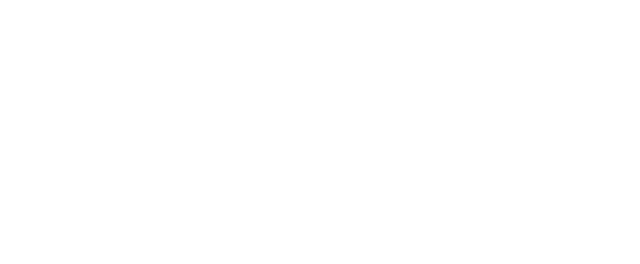
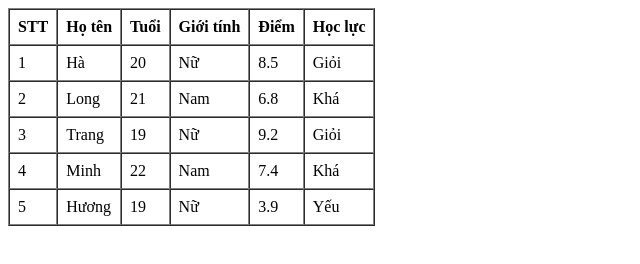
Before and after one commit to chinhpd5/WEB2064, a plain HTML site: page lesson06/index.html in a window 1280 px wide. Shown: the whole page, without its empty margins (0-640 px from the left). Drawn offline with Linux system fonts and the light colour scheme.

Commit message:
chữa bài map

```diff
--- a/lesson06/index.html
+++ b/lesson06/index.html
@@ -7,6 +7,21 @@
 </head>
 <body>
 
+  <table border="1" cellpadding="8" cellspacing="0">
+  <thead>
+    <tr>
+      <th>STT</th>
+      <th>Họ tên</th>
+      <th>Tuổi</th>
+      <th>Giới tính</th>
+      <th>Điểm</th>
+      <th>Học lực</th>
+    </tr>
+  </thead>
+  <tbody>
+  </tbody>
+
+
   <script src="./main.js"></script>
 </body>
 </html>
--- a/lesson06/main.js
+++ b/lesson06/main.js
@@ -64,4 +64,28 @@ const mapResult = students.map((item,index)=>{
   }
 })
 
-console.log(mapResult);
+// console.log(mapResult);
+
+const result1 = students.map((item,index) => {
+  return `${item.name} có điểm ${item.mark},
+    học lực: ${item.mark >= 8 ? 'Giỏi': item.mark >=6? 'Khá': 'Yếu'} `
+})
+
+// console.log(result1);
+
+const trElement = students.map((item,index) => {
+  return `
+    <tr>
+      <td>${index+1}</td>
+      <td>${item.name}</td>
+      <td>${item.age}</td>
+      <td>${item.gender ? 'Nam': 'Nữ'}</td>
+      <td>${item.mark}</td>
+      <td>${item.mark >= 8 ? 'Giỏi': item.mark >=6? 'Khá': 'Yếu'}</td>
+    </tr>
+  `
+}).join(''); // join chuyển 1 mảng về thành chuỗi
+
+// console.log(trElement);
+const tbodyElement = document.querySelector('tbody');
+tbodyElement.innerHTML = trElement;
```
